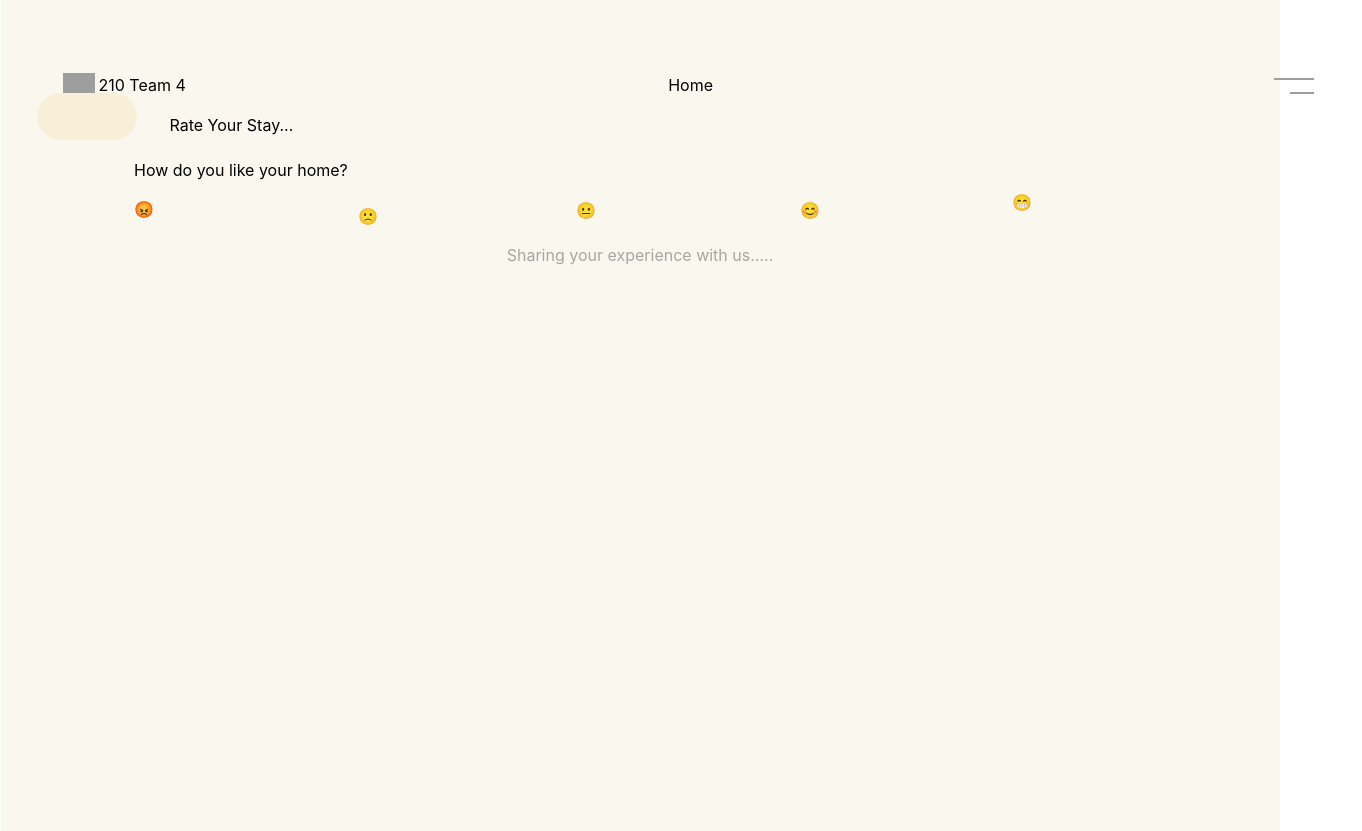
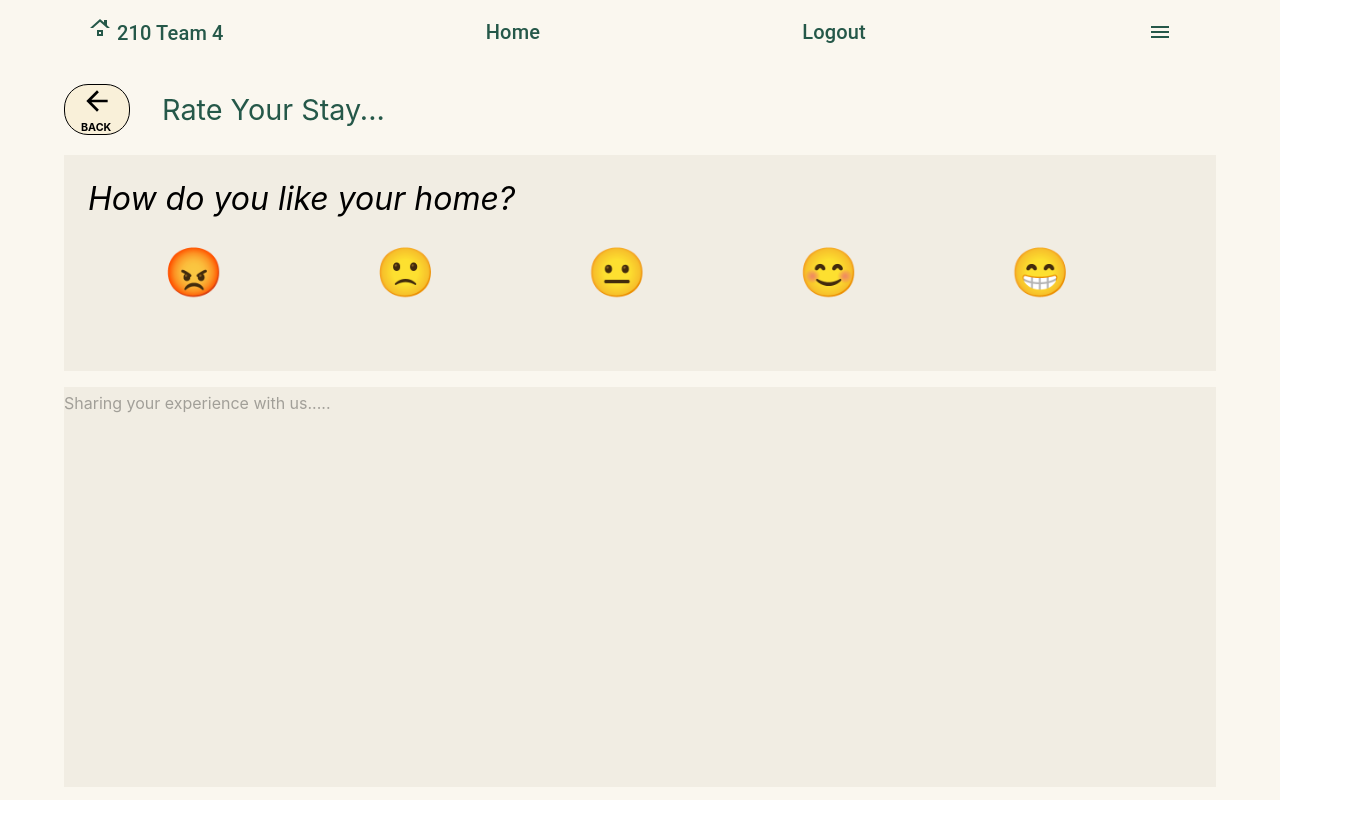
Before and after one commit to GabrielPila/cse210-teamproject, a React (Create React App) app in the folder frontend/: page /reviewPage in a window 1280 px wide. Shown: the whole page, 1362 px wide, since content can reach past the window. After the commit the page ends 800 px from the top, so only its background shows below. Built offline with nearby package versions, Linux system fonts and the light colour scheme; grey boxes are pictures that could not be loaded; a web font is replaced by a local one.

Commit message:
update: add navbar and titlebar and materialUI

```diff
--- a/frontend/package.json
+++ b/frontend/package.json
@@ -3,6 +3,10 @@
   "version": "0.1.0",
   "private": true,
   "dependencies": {
+    "@emotion/react": "^11.10.6",
+    "@emotion/styled": "^11.10.6",
+    "@mui/icons-material": "^5.11.9",
+    "@mui/material": "^5.11.9",
     "@testing-library/jest-dom": "^5.16.5",
     "@testing-library/react": "^13.4.0",
     "@testing-library/user-event": "^13.5.0",
--- /dev/null
+++ b/frontend/src/components/Navbar.js
@@ -0,0 +1,33 @@
+import * as React from 'react';
+import AppBar from '@mui/material/AppBar';
+import Box from '@mui/material/Box';
+import Toolbar from '@mui/material/Toolbar';
+import Typography from '@mui/material/Typography';
+import Button from '@mui/material/Button';
+import RoofingIcon from '@mui/icons-material/Roofing';
+import MenuIcon from '@mui/icons-material/Menu';
+import "../styles/Navbar.css"
+
+export default function Navbar() {
+  return (
+    <Box sx={{ flexGrow: 1 }}>
+      <AppBar position="static" className="appbar">
+        <Toolbar>
+          <div className='appbar-div'>
+            <Typography variant="h6" component="div" sx={{ flexGrow: 1 }}>
+                <RoofingIcon className="roof-icon"/>
+                210 Team 4
+            </Typography>
+            <Typography variant="h6" component="div" sx={{ flexGrow: 1 }}>
+                Home
+            </Typography>
+            <Typography variant="h6" component="div" sx={{ flexGrow: 1 }}>
+                Logout
+            </Typography>
+          </div>
+          <Button color="inherit"><MenuIcon /></Button>
+        </Toolbar>
+      </AppBar>
+    </Box>
+  );
+}
--- /dev/null
+++ b/frontend/src/components/Titlebar.js
@@ -0,0 +1,16 @@
+import "../styles/Titlebar.css"
+import ArrowBackIcon from '@mui/icons-material/ArrowBack';
+const Titlebar = ({title}) => {
+    return (
+        <div className="title-bar">
+            <div className="back-button">
+                <ArrowBackIcon className="arrow-icon"/>
+                <h6 className="back">BACK</h6>
+            </div>
+            <span className="title">{title}</span>
+        </div>
+    )
+}
+
+
+export default Titlebar
--- a/frontend/src/pages/ReviewPage.js
+++ b/frontend/src/pages/ReviewPage.js
@@ -1,9 +1,9 @@
+import Navbar from "../components/Navbar"
+import Titlebar from "../components/Titlebar";
 import "../styles/ReviewPage.css"
+import { Container } from '@mui/material';
 
 const commentData = {
-    image: ".png",
-    title: "Rate Your Stay...",
-    howDoYouLikeYourHome: "How do you like your home?",
     text1: "😡",
     text2: "🙁",
     text3: "😐",
@@ -12,66 +12,30 @@ const commentData = {
     sharingYourExperienceWithUs: "Sharing your experience with us....."
 }
 const ReviewPage = () => {
-    const {image, title, howDoYouLikeYourHome, text1, text2, text3, text4, text5, sharingYourExperienceWithUs} = commentData
+    const {text1, text2, text3, text4, text5, sharingYourExperienceWithUs} = commentData
     return (
     <div className="container-center-horizontal">
-        <div className="comment screen">
-            <div className="overlap-group1">
-                <Frame4/>
-                <div className="rectangle-12"></div>
-                <image className="image" src={image} alt="image"/>
-                <h1 className="title">{title}</h1>
-            </div>
-            <div className="overlap-group">
-                <p className="how-do-you-like-ur-home">{howDoYouLikeYourHome}</p>
+        <Container className="comment screen">
+            <Navbar />
+            <Titlebar title="Rate Your Stay..."/>
+            <div className="section-1">
+                <div className="sub-title">How do you like your home?</div>
                 <div className="text-container abeezee-normal-black-64px">
-                    <div className="text-1">{text1}</div>
-                    <div className="text-2">{text2}</div>
-                    <div className="text-3">{text3}</div>
-                    <div className="text-4">{text4}</div>
-                    <div className="text-5">{text5}</div>
+                    <div className="review-icon">{text1}</div>
+                    <div className="review-icon">{text2}</div>
+                    <div className="review-icon">{text3}</div>
+                    <div className="review-icon">{text4}</div>
+                    <div className="review-icon">{text5}</div>
                 </div>
             </div>
-            <div className="overlap-group-2">
+            <div className="section-2">
                 <p className="sharing-your-experience-with-us">
                     {sharingYourExperienceWithUs}
                 </p>
             </div>
-        </div>
+        </Container>
     </div>
     )
 }
 
-function Frame4(){
-    return (
-        <div className="frame-4">
-            <Frame1/>
-            <div className="frame-2">
-                <div className="place">Home</div>
-            </div>
-            <Frame3 />
-        </div>
-    )
-}
-
-function Frame1(){
-    return (
-        <div className="frame-1">
-            <img className="star-1" src="star-1.svg" alt="star 1"/>
-            <div>
-                210 Team 4
-            </div>
-        </div>
-    )
-}
-
-function Frame3(){
-    return (
-        <div className="frame-3">
-            <img className="line-1" src="line-1.svg" alt="line 1"/>
-            <img className="line-2" src="line-2.svg" alt="line 2"/>
-        </div>
-    )
-}
-
 export default ReviewPage
--- /dev/null
+++ b/frontend/src/styles/Navbar.css
@@ -0,0 +1,15 @@
+.appbar {
+    background-color: #faf7ef !important;
+    box-shadow: none !important;
+    color: #255849 !important;
+}
+
+.appbar-div {
+    width: 100%;
+    display: flex;
+    justify-content: space-around;
+}
+
+.roof-icon {
+    margin-right: 5px;
+}
--- a/frontend/src/styles/ReviewPage.css
+++ b/frontend/src/styles/ReviewPage.css
@@ -1,117 +1,67 @@
 @import url("https://fonts.googleapis.com.css?family=Playfair+Display:600|Abel:400|Abhaya+Libre:400|AbeeZee:400,400italic|Coda:400");
 
-.screen a { display: contents; text-decoration: none;
+.screen a {
+    display: contents;
+    text-decoration: none;
 }
 .container-center-horizontal {
     display: flex;
-flex-direction: row; justify-content: center;
+    flex-direction: row;
+    justify-content: center;
     pointer-events: none;
-width: 100%;
+    width: 100vw;
+    background-color: #faf7ef;
 }
-.container-center-horizontal > * {
-flex-shrink: 0;
-pointer-events: auto;
-}
+
+
 .comment {
     align-items: center;
-background-color:
-#faf7ef;
+    background-color: #faf7ef;
     border: 1px none;
     display: flex;
-height: 831px;
+    height: 100vh;
     flex-direction: column;
-width: 1279px;
-}
-.overlap-group1 {
-height: 144px;
-position: relative;
-width: 1251px;
+    width: 90vw;
 }
 
-.rectangle-12 {
-    background-color:#f8efd8;
-    border-radius: 40px;
-    height: 47px;
-    left: 22px;
-    position: absolute;
-    top: 93px;
-    width: 100px;
+.section-1 {
+    margin-top: 20px;
+    padding-bottom: 1rem;
+    width: 100%;
+    height: 25%;
+    background-color: #F1EDE3;
 }
 
-.image {
-    height: 40px;
-    left: 50px;
-    position: absolute;
-    top: 104px;
-    width: 40px;
+.section-2 {
+    width: 100%;
+    height: 50%;
+    background-color: #F1EDE3;
 }
 
-    .title {
-    color: var(--plantation);
-    font-family: var (--font-family-abhaya_libre);
-    font-size: var(--font-size-1);
-    font-weight: 400;
-    left: 155px;
-    letter-spacing: 0;
-    line-height: 48px;
-    position: absolute;
-    top: 90px;
-    white-space: nowrap;
-    width: 989px;
-    }
-
-    ﻿
-
-    .overlap-group {
-    align-items: flex-start;
-    /* background-image:url(rectangle-13.svg); */
-    background-size: 100% 100%;
-    display: flex;
-    flex-direction: column;
-    gap: 36px;
-    margin-left: 5px;
-    margin-top: 19px;
-    min-height: 237px;
-    padding: 44px 14px; width: 1174px;
-    }
-    .how-do-you-like-your-home {
-    color: var(--black);
-    font-family: var(--font-family-abeezee);
-    font-size: var(--font-size-m);
+.sub-title {
+    color: black;
+    font-size: 2rem;
     font-style: italic;
     font-weight: 400;
     letter-spacing: 0;
-    line-height: 7.2px;
-    min-height: 46px;
-    width: 645px;
+    padding-left: 1.5rem;
+    padding-top: 1.5rem;
+    padding-bottom: 1.5rem;
 }
+
 .text-container {
     align-items: center;
-    align-self: center; display: flex;
+    align-self: center;
+    display: flex;
+    justify-content: space-around;
     height: 27px;
     margin-right: 70px;
     min-width: 942px;
+    padding-left: 1.5rem;
+    padding-top: 1rem;
 }
 
-    .text-5 {
-    align-self: flex-start;
-    letter-spacing: 0;
-    line-height: 12.8px;
-    margin-left: 148px;
-    min-height: 13px;
-    white-space: nowrap;
-    }
-    .overlap-group2 {
-    align-items: flex-start;
-    /* background-image: url(rectangle-8.svg); */
-    background-size: 100% 100%;
-    display: flex;
-    height: 370px;
-    margin-left: 5px;
-    margin-top: 16px;
-    min-width: 1174px;
-    padding: 29px 31px;
-}
+
 .sharing-your-experience-with-us {
     color:#00000054;
     font-family: var(--font-family-abel); font-size: var(--font-size-s);
@@ -122,63 +72,8 @@ width: 1251px;
     white-space: nowrap;
 }
 
-
-
-    .text-1 {
-    letter-spacing: 0;
-    line-height: 12.8px;
-    min-height: 1px;
-    white-space: nowrap; width: 64px;
-    }
-
-    .text-2 {
-    align-self: flex-end;
-    letter-spacing: 0;
-    line-height: 12.8px;
-    margin-left: 160px;
-    min-height: 13px;
-    min-width: 64px;
-    white-space: nowrap;
-    }
-
-    .text-3 {
-    letter-spacing: 0;
-    line-height: 12.8px;
-    margin-left: 154px;
-    margin-top: 2px;
-    min-height: 13px;
-    min-width: 64px;
-    white-space: nowrap;
-    }
-
-    .text-4 {
-    letter-spacing: 0;
-    line-height: 12.8px;
-    margin-left: 160px;
-    margin-top: 2px;
-    min-height: 13px;
-    min-width: 64px; white-space: nowrap;
-}
-
-﻿
-
-.text-5 {
-align-self: flex-start;
-letter-spacing: 0;
-line-height: 12.8px;
-margin-left: 148px;
-min-height: 13px; white-space: nowrap;
-}
-.overlap-group2 {
-align-items: flex-start;
-/* background-image:url(rectangle-8.svg); */
-background-size: 100% 100%;
-display: flex;
-height: 370px;
-margin-left: 5px;
-margin-top: 16px;
-min-width: 1174px;
-padding: 29px 31px;
+.review-icon {
+    font-size: 3rem;
 }
 
 .sharing-your-experience-with-us {
@@ -191,7 +86,7 @@ line-height: 33.6px;
 min-height: 34px;
 white-space: nowrap;
 }
-
+/*
 .frame-4 {
 align-items: center; display: flex;
 height: 106px;
@@ -271,4 +166,4 @@ width: fit-content;
     height: 2px;
     min-width: 24px;
     position: relative;
-}
+} */
--- /dev/null
+++ b/frontend/src/styles/Titlebar.css
@@ -0,0 +1,27 @@
+.title-bar{
+    display: flex;
+    align-items: center;
+    padding-top: 20px;
+}
+.arrow-icon {
+    font-size: 2rem !important;
+}
+
+.back {
+    margin: 0
+}
+
+.back-button{
+    display: inline;
+    margin-right: 2rem;
+    border-radius: 1.5rem;
+    border: 1px solid black;
+    padding-left: 1rem;
+    padding-right: 1rem;
+    background-color: #F9F0D9;
+}
+
+.title {
+    color: #255849;
+    font-size: 1.8rem;
+}
```
Also changed, not shown: 1 other file (tests, documents, lock files or other folders). Lines whose indentation alone changed are shown as unchanged.
